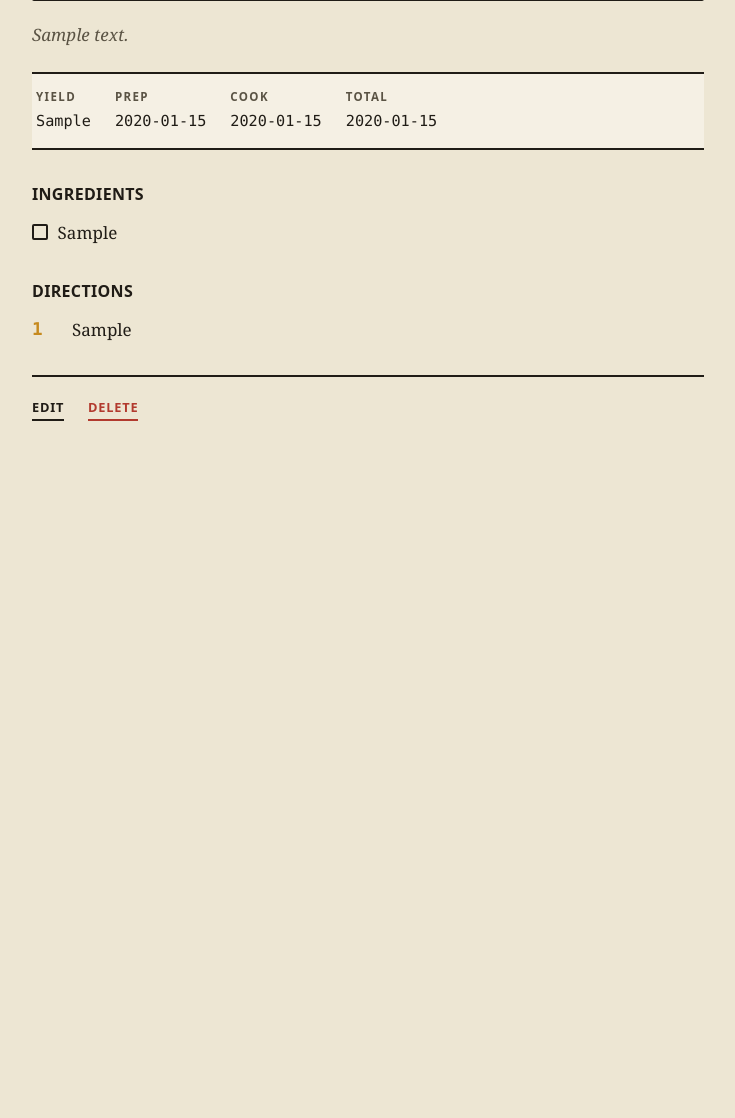
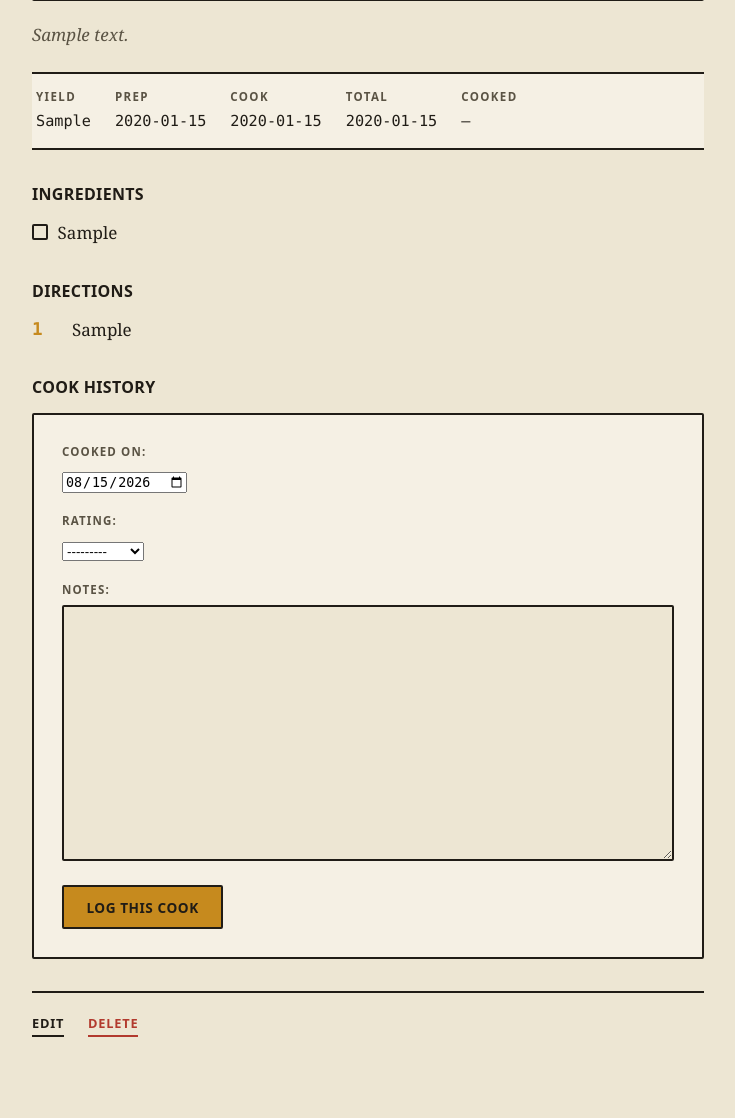
Before and after one commit to mbulkeley/meal-planner, a Django app: page /recipes/1/ in a window 1280 px wide. Shown: the part 725-1843 px from the top of the page, without its empty margins (272-1007 px from the left). Before the commit the page ends 1146 px from the top, so only its background shows below. Run offline with Django 4.2, Linux system fonts and the light colour scheme; tables that the repository leaves empty hold one stand-in row (values such as "Sample post"); grey boxes marked "Sample" are stand-in pictures; data that the repository does not hold is empty.

Commit message:
Add cook history: log a cook, rating, and notes per recipe
CookLog (date, optional 1-5 rating, notes) is a separate model tied
to Recipe via FK, logged through an inline form right on the detail
page (no new page/URL needed — the detail view now also handles the
POST). Cook count and average rating show in the existing readout
strip. Registered as an inline on RecipeAdmin too.

Deliberately minimal for now: no per-log photos, no edit (just
create), no display on the list page. Easy to extend later.

Co-Authored-By: Claude Sonnet 5 <noreply@anthropic.com>

```diff
--- a/recipes/forms.py
+++ b/recipes/forms.py
@@ -1,6 +1,6 @@
 from django import forms
 
-from .models import Recipe
+from .models import CookLog, Recipe
 
 
 class RecipePasteForm(forms.Form):
@@ -29,3 +29,13 @@ class RecipeForm(forms.ModelForm):
             "ingredients": forms.Textarea(attrs={"rows": 10}),
             "instructions": forms.Textarea(attrs={"rows": 10}),
         }
+
+
+class CookLogForm(forms.ModelForm):
+    class Meta:
+        model = CookLog
+        fields = ["cooked_on", "rating", "notes"]
+        widgets = {
+            "cooked_on": forms.DateInput(attrs={"type": "date"}),
+            "notes": forms.Textarea(attrs={"rows": 2}),
+        }
--- a/recipes/models.py
+++ b/recipes/models.py
@@ -1,3 +1,6 @@
+from datetime import date
+
+from django.core.validators import MaxValueValidator, MinValueValidator
 from django.db import models
 
 
@@ -31,3 +34,24 @@ class Recipe(models.Model):
 
     def __str__(self):
         return self.name
+
+
+class CookLog(models.Model):
+    RATING_CHOICES = [(n, "★" * n) for n in range(1, 6)]
+
+    recipe = models.ForeignKey(Recipe, related_name="cook_logs", on_delete=models.CASCADE)
+    cooked_on = models.DateField(default=date.today)
+    rating = models.PositiveSmallIntegerField(
+        choices=RATING_CHOICES,
+        validators=[MinValueValidator(1), MaxValueValidator(5)],
+        blank=True,
+        null=True,
+    )
+    notes = models.TextField(blank=True)
+    created_at = models.DateTimeField(auto_now_add=True)
+
+    class Meta:
+        ordering = ["-cooked_on", "-created_at"]
+
+    def __str__(self):
+        return f"{self.recipe.name} on {self.cooked_on}"
--- a/recipes/static/recipes/style.css
+++ b/recipes/static/recipes/style.css
@@ -351,6 +351,31 @@ h2 {
   color: var(--gold);
 }
 
+.cook-log-list {
+  list-style: none;
+  margin: 1.5rem 0 0;
+  padding: 0;
+}
+
+.cook-log-list li {
+  padding: 0.85rem 0;
+  border-bottom: 1px solid var(--ink-soft);
+}
+
+.cook-log-list li:first-child {
+  border-top: 1px solid var(--ink-soft);
+}
+
+.cook-log-list .stars-display {
+  color: var(--gold);
+  margin-left: 0.75rem;
+}
+
+.cook-log-list p {
+  margin: 0.35rem 0 0;
+  color: var(--ink-soft);
+}
+
 .actions {
   margin-top: 2rem;
   padding-top: 1.25rem;
--- a/recipes/templates/recipes/recipe_detail.html
+++ b/recipes/templates/recipes/recipe_detail.html
@@ -48,6 +48,10 @@
         <span class="eyebrow">Total</span>
         <span class="mono"><meta itemprop="totalTime" content="{{ recipe.total_time }}">{{ total_time_display }}</span>
       </div>
+      <div class="stat">
+        <span class="eyebrow">Cooked</span>
+        <span class="mono">{% if cook_count %}{{ cook_count }}&times;{% if average_rating %} &middot; {{ average_rating }}★{% endif %}{% else %}—{% endif %}</span>
+      </div>
     </div>
 
     <h2>Ingredients</h2>
@@ -65,6 +69,27 @@
     </ol>
   </article>
 
+  <h2>Cook history</h2>
+  <div class="form-card">
+    <form method="post">
+      {% csrf_token %}
+      {{ log_form.as_p }}
+      <button type="submit">Log this cook</button>
+    </form>
+  </div>
+
+  {% if cook_logs %}
+  <ul class="cook-log-list">
+    {% for log in cook_logs %}
+    <li>
+      <span class="mono">{{ log.cooked_on }}</span>
+      <span class="stars-display">{{ log.rating|stars }}</span>
+      {% if log.notes %}<p>{{ log.notes }}</p>{% endif %}
+    </li>
+    {% endfor %}
+  </ul>
+  {% endif %}
+
   <p class="actions">
     <a href="{% url 'recipes:edit' recipe.pk %}">Edit</a>
     <a class="danger" href="{% url 'recipes:delete' recipe.pk %}">Delete</a>
--- a/recipes/templatetags/recipe_extras.py
+++ b/recipes/templatetags/recipe_extras.py
@@ -16,3 +16,10 @@ def tab_class(category):
         return _TAB_CLASSES[0]
     index = zlib.crc32(category.strip().lower().encode()) % len(_TAB_CLASSES)
     return _TAB_CLASSES[index]
+
+
+@register.filter
+def stars(rating):
+    if not rating:
+        return "—"
+    return "★" * rating + "☆" * (5 - rating)
--- a/recipes/views.py
+++ b/recipes/views.py
@@ -8,7 +8,7 @@ from urllib.parse import urljoin, urlparse
 from django.core.files.base import ContentFile
 from django.shortcuts import get_object_or_404, redirect, render
 
-from .forms import RecipeForm, RecipePasteForm
+from .forms import CookLogForm, RecipeForm, RecipePasteForm
 from .models import Recipe
 from .parsing import parse_recipe_text
 
@@ -108,6 +108,20 @@ def recipe_new(request):
 def recipe_detail(request, pk):
     recipe = get_object_or_404(Recipe, pk=pk)
 
+    if request.method == "POST":
+        log_form = CookLogForm(request.POST)
+        if log_form.is_valid():
+            log = log_form.save(commit=False)
+            log.recipe = recipe
+            log.save()
+            return redirect("recipes:detail", pk=recipe.pk)
+    else:
+        log_form = CookLogForm()
+
+    cook_logs = recipe.cook_logs.all()
+    ratings = [log.rating for log in cook_logs if log.rating]
+    average_rating = round(sum(ratings) / len(ratings), 1) if ratings else None
+
     ingredient_lines = _lines(recipe.ingredients)
     instruction_lines = _lines(recipe.instructions)
 
@@ -138,6 +152,10 @@ def recipe_detail(request, pk):
         "prep_time_display": _human_duration(recipe.prep_time),
         "cook_time_display": _human_duration(recipe.cook_time),
         "total_time_display": _human_duration(recipe.total_time),
+        "log_form": log_form,
+        "cook_logs": cook_logs,
+        "cook_count": len(cook_logs),
+        "average_rating": average_rating,
     }
     return render(request, "recipes/recipe_detail.html", context)
 
```
Also changed, not shown: recipes/admin.py (+12 -2 lines), recipes/migrations/0004_cooklog.py (added).
